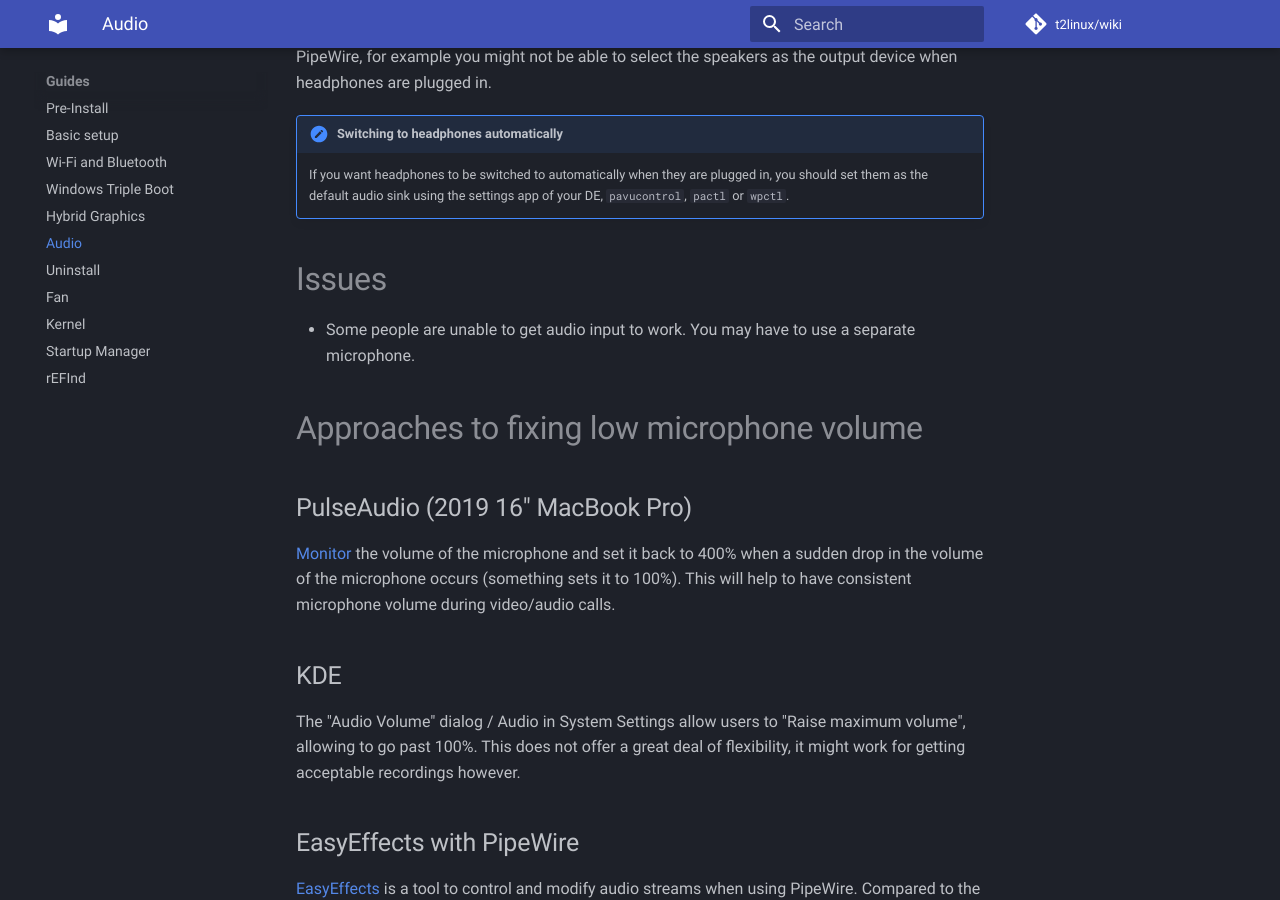
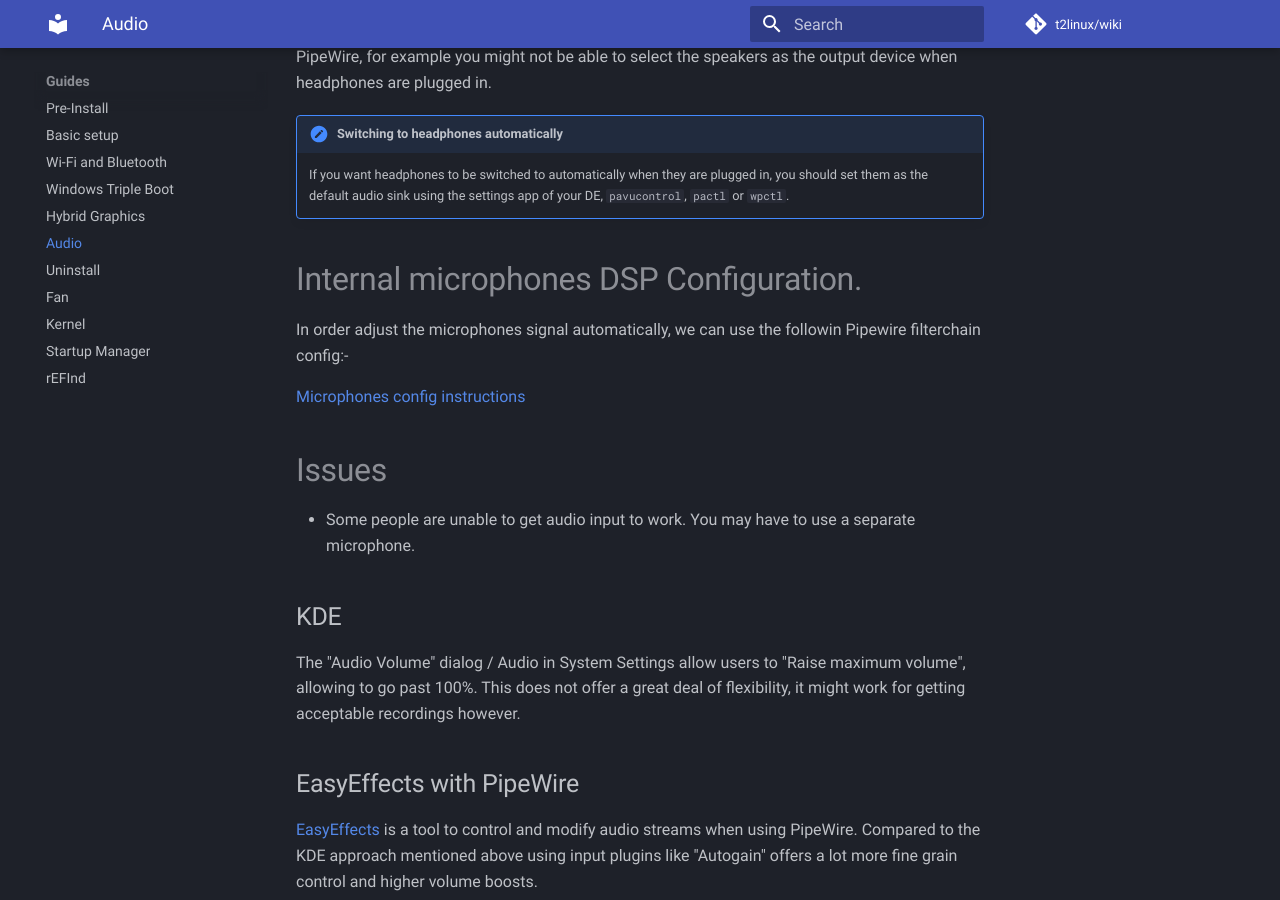
Before and after one commit to t2linux/wiki, an MkDocs documentation site: the page built from docs/guides/audio-config.md, in a window 1280 px wide and 900 px high, scrolled down 1366 px. Built offline with MkDocs 1.6.1 and Material for MkDocs 9.7.7, drawn with Linux system fonts in a browser that asks for light colours; comment, search, counter and statistics services are not loaded.

Commit message:
addded new buildin microphones config

```diff
--- a/docs/guides/audio-config.md
+++ b/docs/guides/audio-config.md
@@ -36,15 +36,15 @@ If your distro uses PulseAudio by default, consider switching to PipeWire with r
 !!!note "Switching to headphones automatically"
     If you want headphones to be switched to automatically when they are plugged in, you should set them as the default audio sink using the settings app of your DE, `pavucontrol`, `pactl` or `wpctl`.
 
+# Internal microphones DSP Configuration.
+
+In order adjust the microphones signal automatically, we can use the followin Pipewire filterchain config:-
+
+[Microphones config instructions](https://github.com/lemmyg/t2-apple-mic-dsp)
+
 # Issues
 
 - Some people are unable to get audio input to work. You may have to use a separate microphone.
-
-# Approaches to fixing low microphone volume
-
-## PulseAudio (2019 16" MacBook Pro)
-
-[Monitor](https://github.com/mahboobkarimian/mbp-2019-Ubuntu-audio) the volume of the microphone and set it back to 400% when a sudden drop in the volume of the microphone occurs (something sets it to 100%). This will help to have consistent microphone volume during video/audio calls.
 
 ## KDE
 
```
